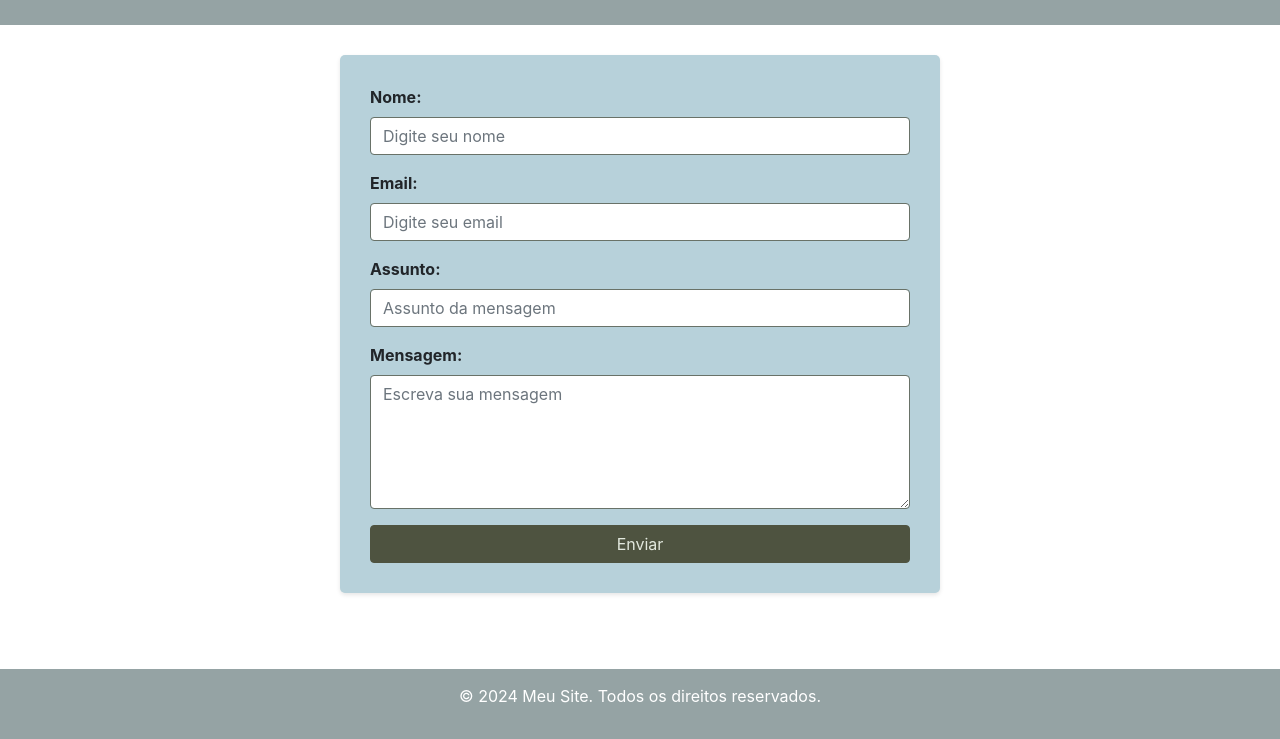
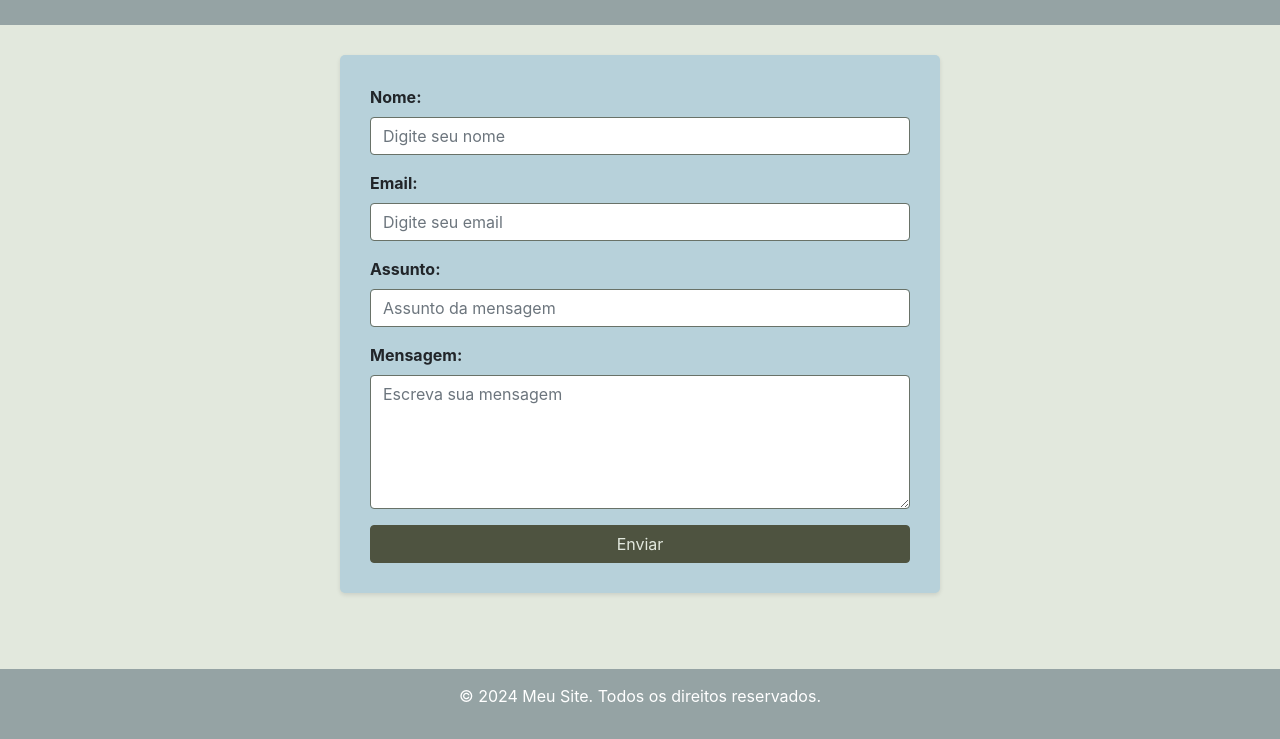
Before and after one commit to AlandvMarques/Atividade-Da-Faculdade-BES, a plain HTML site: page index.html in a window 1280 px wide. Shown: the part 61-800 px from the top of the page. Drawn offline with nearby package versions, Linux system fonts and the light colour scheme.

Commit message:
resolvendo

```diff
--- a/index.html
+++ b/index.html
@@ -6,7 +6,9 @@
     <title>Meu Formulário de Contato</title>
     <link href="https://stackpath.bootstrapcdn.com/bootstrap/4.5.2/css/bootstrap.min.css" rel="stylesheet">
     <style>
-
+        body {
+            background-color: #E2E8DD;
+        }
         header {
             background-color: #95A3A4;
             color: white;
```
